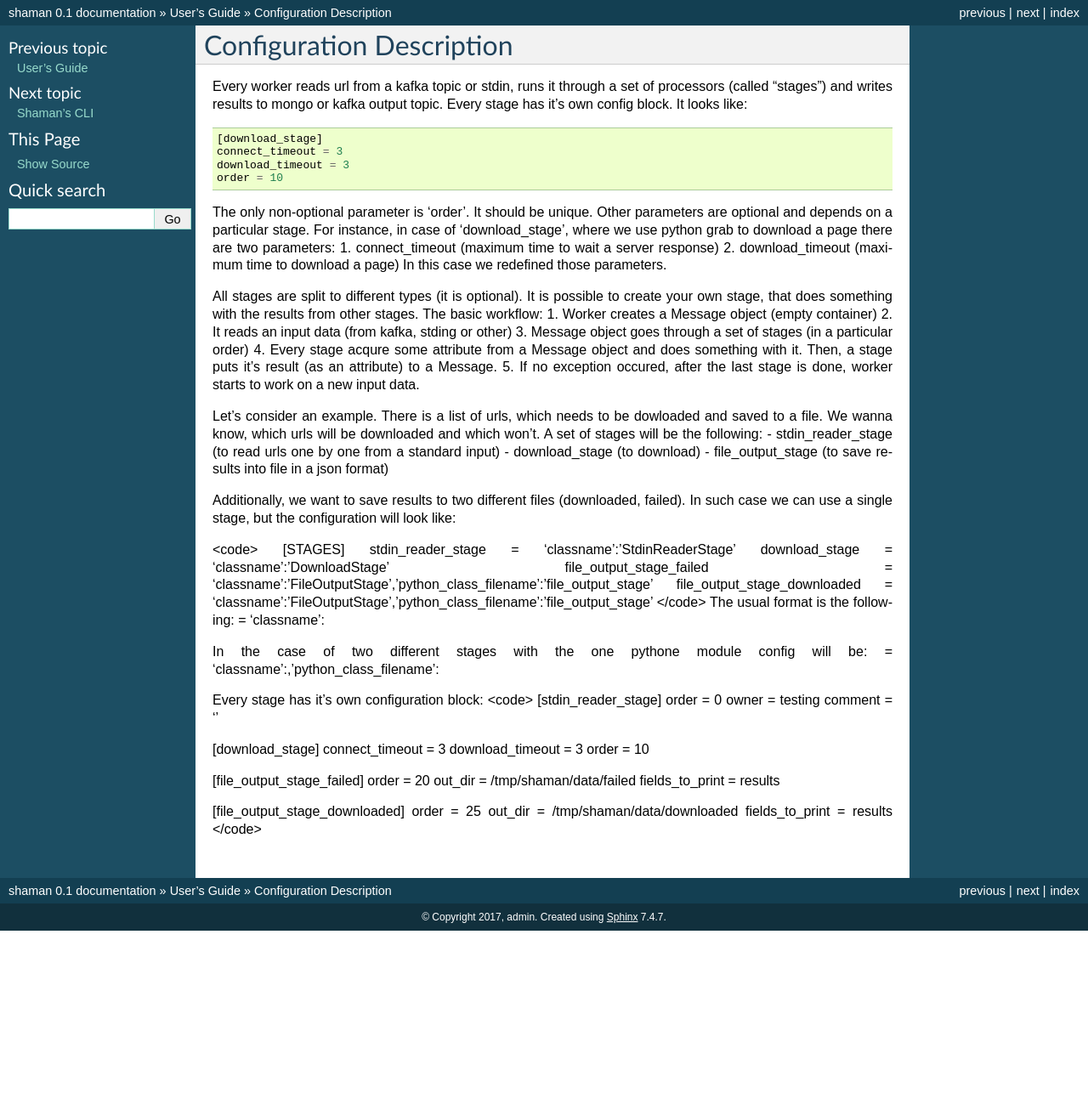
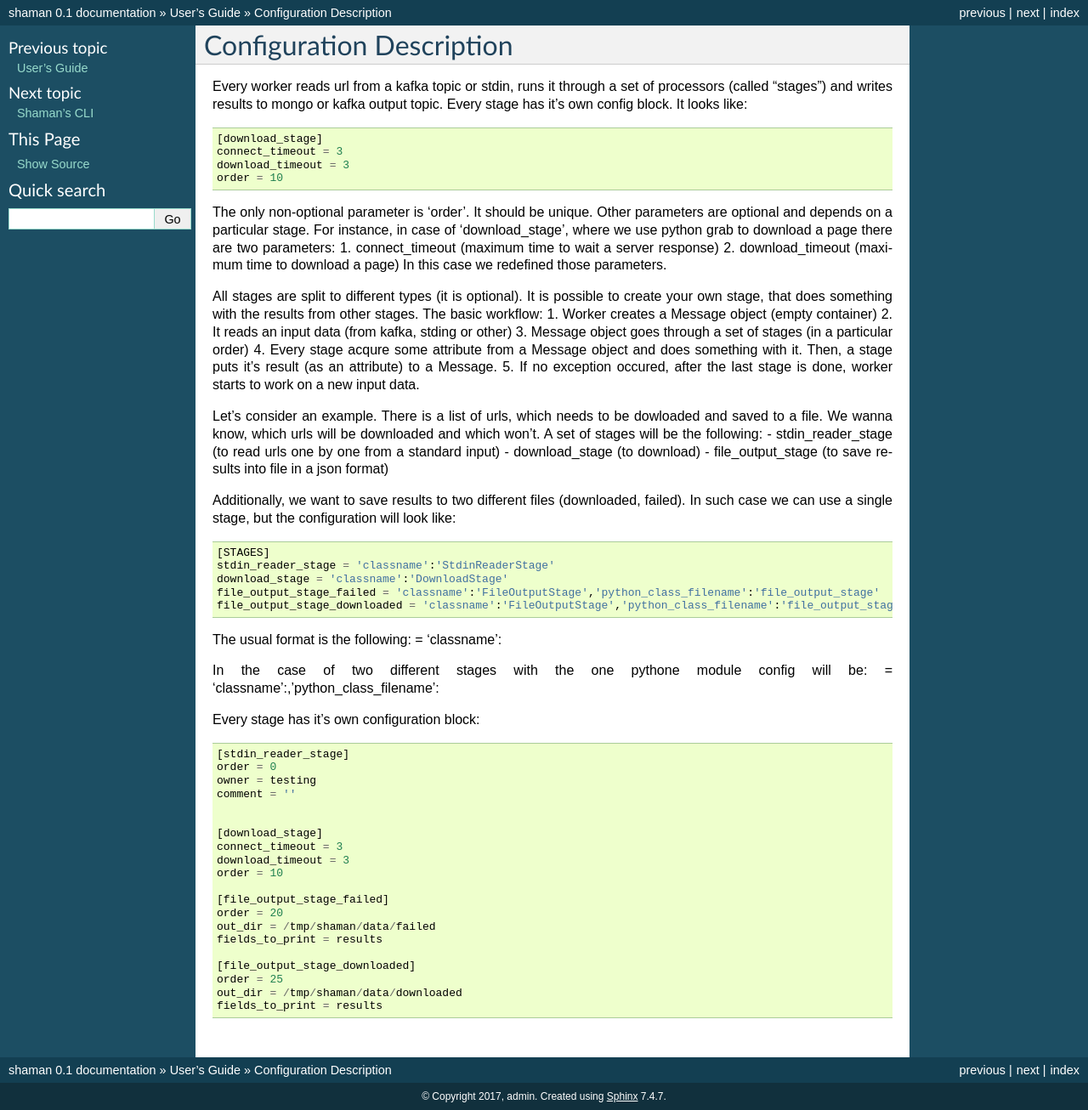
Before and after one commit to AndreyEmelyanenko/shaman, a Sphinx documentation site: the page built from doc/source/tutorials/configuration.rst, in a window 1280 px wide. Shown: the whole page at 85% size. Built offline with Sphinx 7.4.7, drawn with Linux system fonts in a browser that asks for light colours; pages that are not in the unit, such as notebooks, are missing from menus; before the commit the page ends 1095 px from its top, so only the background shows below that.

Commit message:
add code snippets

```diff
--- a/doc/source/tutorials/configuration.rst
+++ b/doc/source/tutorials/configuration.rst
@@ -15,39 +15,38 @@ All stages are split to different types (it is optional). It is possible to crea
 
 Let's consider an example. There is a list of urls, which needs to be dowloaded and saved to a file. We wanna know, which urls will be downloaded and which won't. A set of stages will be the following: - stdin_reader_stage (to read urls one by one from a standard input) - download_stage (to download) - file_output_stage (to save results into file in a json format)
 
-Additionally, we want to save results to two different files (downloaded, failed). In such case we can use a single stage, but the configuration will look like:
+Additionally, we want to save results to two different files (downloaded, failed). In such case we can use a single stage,
+but the configuration will look like::
 
-<code>
-[STAGES]
-stdin_reader_stage = 'classname':'StdinReaderStage'
-download_stage = 'classname':'DownloadStage'
-file_output_stage_failed = 'classname':'FileOutputStage','python_class_filename':'file_output_stage'
-file_output_stage_downloaded = 'classname':'FileOutputStage','python_class_filename':'file_output_stage'
-</code>
+    [STAGES]
+    stdin_reader_stage = 'classname':'StdinReaderStage'
+    download_stage = 'classname':'DownloadStage'
+    file_output_stage_failed = 'classname':'FileOutputStage','python_class_filename':'file_output_stage'
+    file_output_stage_downloaded = 'classname':'FileOutputStage','python_class_filename':'file_output_stage'
+
 The usual format is the following: = 'classname':
 
 In the case of two different stages with the one pythone module config will be: = 'classname':,'python_class_filename':
 
-Every stage has it's own configuration block:
-<code>
-[stdin_reader_stage]
-order = 0
-owner = testing
-comment = ''
+Every stage has it's own configuration block::
+
+    [stdin_reader_stage]
+    order = 0
+    owner = testing
+    comment = ''
 
 
-[download_stage]
-connect_timeout = 3
-download_timeout = 3
-order = 10
+    [download_stage]
+    connect_timeout = 3
+    download_timeout = 3
+    order = 10
 
-[file_output_stage_failed]
-order = 20
-out_dir = /tmp/shaman/data/failed
-fields_to_print = results
+    [file_output_stage_failed]
+    order = 20
+    out_dir = /tmp/shaman/data/failed
+    fields_to_print = results
 
-[file_output_stage_downloaded]
-order = 25
-out_dir = /tmp/shaman/data/downloaded
-fields_to_print = results
-</code>
+    [file_output_stage_downloaded]
+    order = 25
+    out_dir = /tmp/shaman/data/downloaded
+    fields_to_print = results
```
